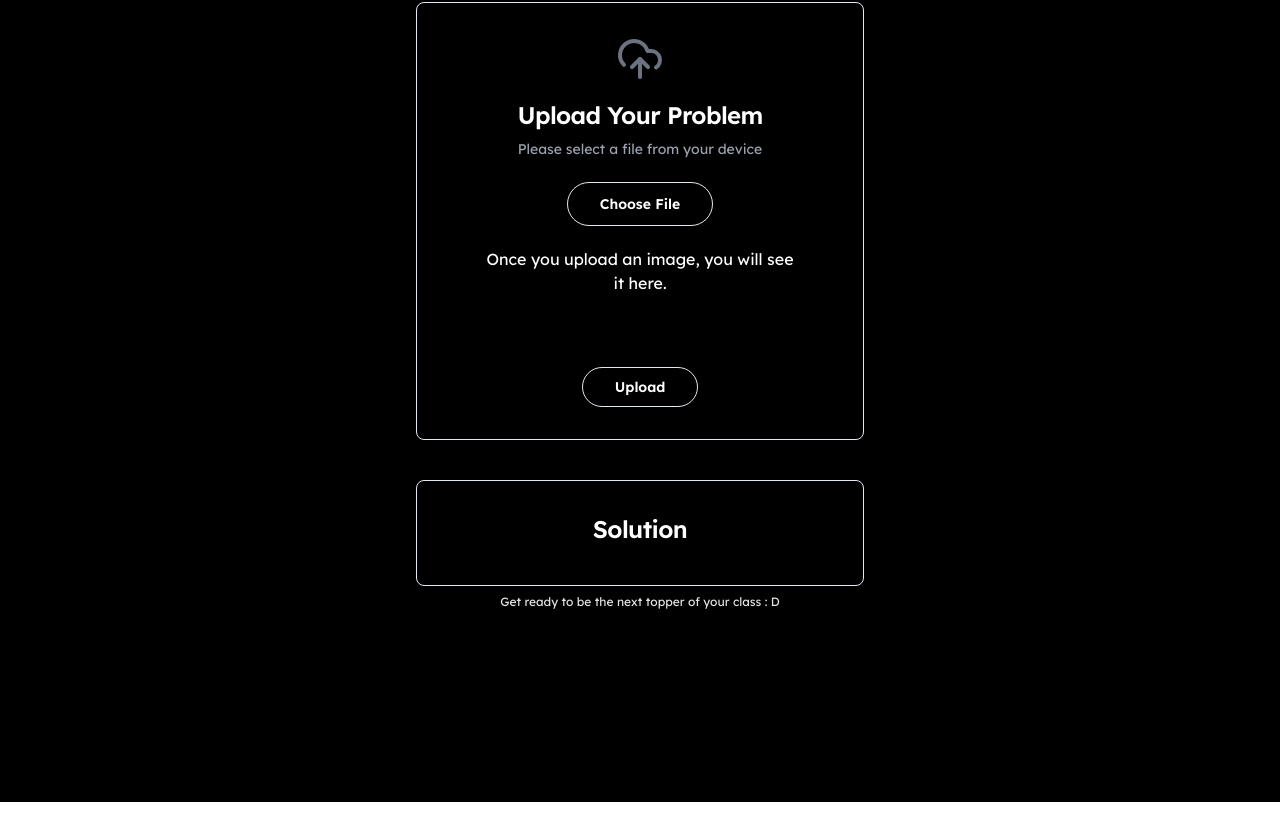
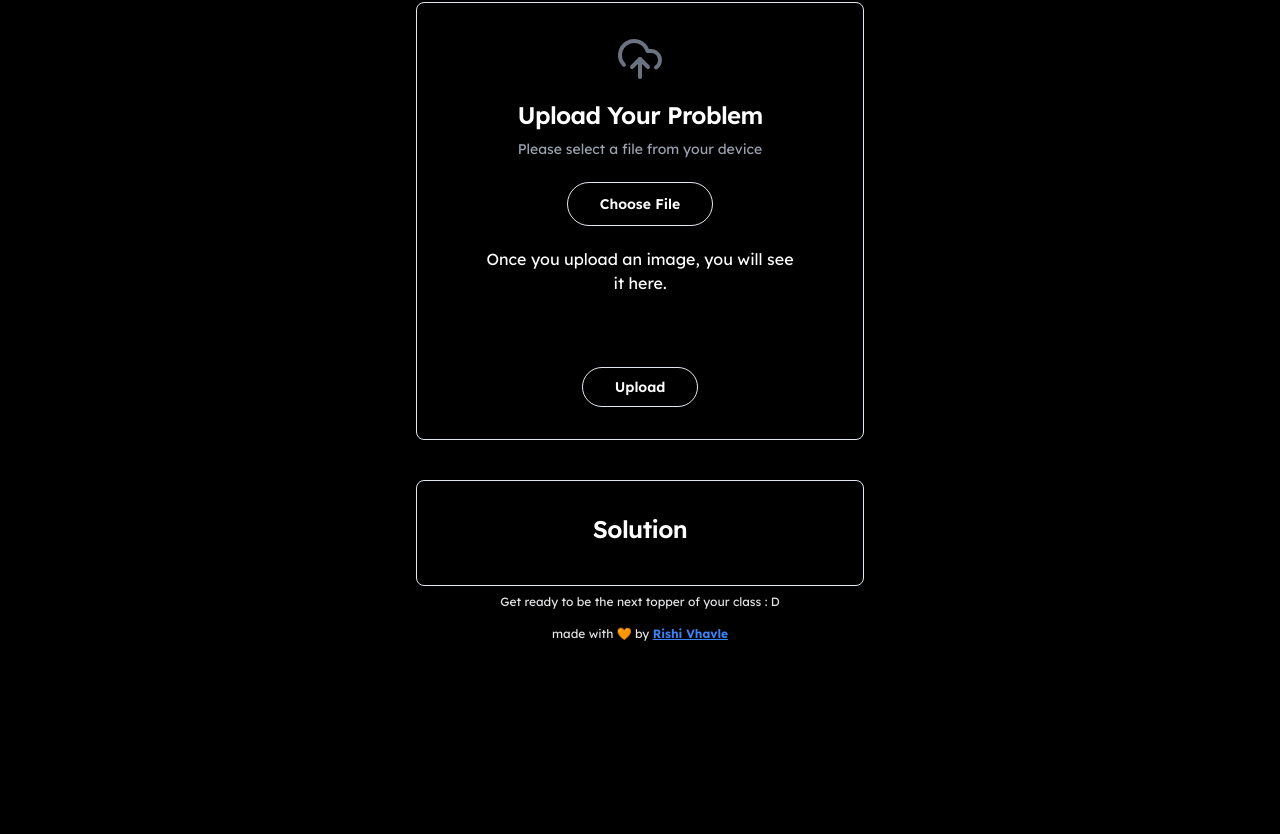
Before and after one commit to kaizen403/AI_ExamProblemSolver, a Next.js app: page / in a window 1280 px wide. Shown: the part 438-1272 px from the top of the page. Before the commit the page ends 1240 px from the top, so only its background shows below. Built offline with nearby package versions, Linux system fonts and the light colour scheme.

Commit message:
copyrights

```diff
--- a/app/page.tsx
+++ b/app/page.tsx
@@ -1,4 +1,5 @@
 import UploadCard from "@/components/UploadCard";
+import Link from "next/link";
 
 export default function Home() {
   return (
@@ -7,7 +8,7 @@ export default function Home() {
         <div className="grid gap-6 items-center">
           <div className="flex flex-col justify-center space-y-4 text-center">
             <div className="space-y-4">
-              <h1 className="text-4xl font-bold tracking-tighter sm:text-5xl xl:text-6xl/none bg-clip-text text-transparent bg-gradient-to-r from-white to-gray-500">
+              <h1 className="text-4xl font-bold tracking-tighter wider sm:text-5xl xl:text-6xl/none bg-clip-text text-transparent bg-gradient-to-r from-white to-gray-500">
                 AI Exam Solver: Your Smart Study Companion
               </h1>
               <p className="max-w-[600px] text-zinc-200 md:text-xl dark:text-zinc-100 mx-auto">
@@ -21,6 +22,15 @@ export default function Home() {
                 Get ready to be the next topper of your class : D
               </p>
             </div>
+            <p className="max-w-[600px] text-zinc-200 text-xs mx-auto">
+              made with 🧡 by{" "}
+              <Link
+                href="https://syncline.com/"
+                className="text-blue-500 hover:text-blue-300 underline font-bold"
+              >
+                Rishi Vhavle
+              </Link>
+            </p>
           </div>
         </div>
       </div>
```
